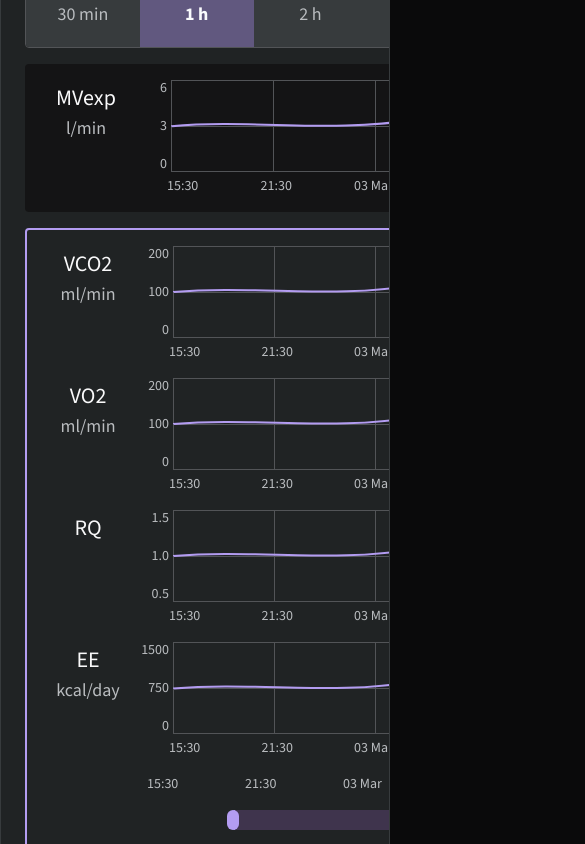
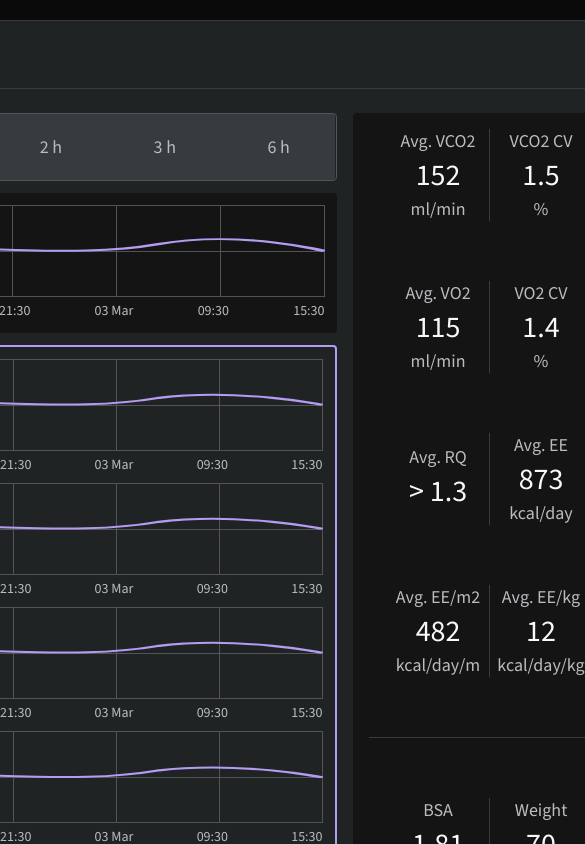
Before and after one commit to kevinhsu525/calorimetry-prototype, a React (Vite) app: page / in a window 390 px wide. Shown: the top 844 px of the page, 585 px wide, since content can reach past the window. Built offline with nearby package versions, Linux system fonts and the light colour scheme; the HTML template or start-up script is replaced by a standard one.

Commit message:
fix: add Header and set fixed UI dimensions to 909x975px
- Add Header component with 'Calorimetry' title and close button
- Set fixed container size to 909x975px (no responsive)
- Adjust internal layout spacing to fit fixed dimensions
- Fix index.css to properly center fixed-size container

```diff
--- a/src/App.tsx
+++ b/src/App.tsx
@@ -5,7 +5,6 @@ import Chart from './components/Chart';
 import Readings from './components/Readings';
 import Spinbox from './components/Spinbox';
 
-// Chart configurations
 const chartConfigs = [
   {
     title: 'VCO2',
@@ -47,19 +46,22 @@ const chartConfigs = [
 
 const App: React.FC = () => {
   return (
-    <div className="w-full max-w-[1200px] bg-[#202324] border border-[#373b3d] rounded flex flex-col overflow-hidden">
-      {/* Header */}
+    <div
+      className="bg-[#202324] border border-[#373b3d] flex flex-col"
+      style={{ width: '909px', height: '975px' }}
+    >
+      {/* Header - 68px */}
       <Header />
 
-      {/* Main Content */}
-      <div className="flex flex-1 gap-4 p-6 overflow-auto">
+      {/* Main Content - 907px remaining */}
+      <div className="flex flex-1 gap-4 p-6 overflow-hidden" style={{ height: '907px' }}>
         {/* Left Panel - Charts */}
-        <div className="flex flex-col gap-4 w-[571px] shrink-0">
+        <div className="flex flex-col gap-3 w-[571px] shrink-0" style={{ height: '859px' }}>
           {/* Time Range Buttons */}
           <TimeRangeButtons />
 
           {/* MVexp Chart (Primary) */}
-          <div className="bg-[#141415] rounded p-4 flex flex-col gap-4">
+          <div className="bg-[#141415] rounded p-3 flex flex-col gap-2 shrink-0">
             <Chart
               title="MVexp"
               unit="l/min"
@@ -72,7 +74,8 @@ const App: React.FC = () => {
           </div>
 
           {/* Disclosure Area */}
-          <div className="border-2 border-[#b39cf1] rounded p-4 flex flex-col gap-4">
+          <div className="border-2 border-[#b39cf1] rounded p-3 flex flex-col gap-2 flex-1 min-h-0">
+            <div className="flex flex-col gap-2 overflow-hidden">
               {chartConfigs.map((config) => (
                 <Chart
                   key={config.title}
@@ -87,8 +90,7 @@ const App: React.FC = () => {
               ))}
 
               {/* Time Range Picker Area */}
-            <div className="flex flex-col gap-4 pl-[104px]">
-              {/* Time labels */}
+              <div className="flex flex-col gap-2 pl-[104px]">
                 <div className="flex justify-between text-[#babdc0] text-sm">
                   <span>15:30</span>
                   <span>21:30</span>
@@ -97,13 +99,10 @@ const App: React.FC = () => {
                   <span>15:30</span>
                 </div>
 
-              {/* Time range overlay */}
                 <div className="relative h-[20px] flex items-center">
                   <div className="absolute left-[20%] right-[30%] h-full bg-[rgba(190,119,243,0.2)] border-x-2 border-[#b39cf1] rounded-sm" />
-                {/* Start handle */}
-                <div className="absolute left-[20%] top-1/2 -translate-x-1/2 -translate-y-1/2 w-3 h-5 bg-[#b39cf1] rounded-full cursor-ew-resize" />
-                {/* End handle */}
-                <div className="absolute right-[30%] top-1/2 translate-x-1/2 -translate-y-1/2 w-3 h-5 bg-[#b39cf1] rounded-sm cursor-ew-resize" />
+                  <div className="absolute left-[20%] top-1/2 -translate-x-1/2 -translate-y-1/2 w-3 h-5 bg-[#b39cf1] rounded-full" />
+                  <div className="absolute right-[30%] top-1/2 translate-x-1/2 -translate-y-1/2 w-3 h-5 bg-[#b39cf1] rounded-sm" />
                 </div>
               </div>
 
@@ -111,9 +110,10 @@ const App: React.FC = () => {
               <Spinbox />
             </div>
           </div>
+        </div>
 
         {/* Right Panel - Readings */}
-        <div className="w-[274px] bg-[#141415] rounded p-4 shrink-0">
+        <div className="w-[274px] bg-[#141415] rounded p-4 shrink-0 overflow-hidden" style={{ height: '859px' }}>
           <Readings />
         </div>
       </div>
--- a/src/index.css
+++ b/src/index.css
@@ -4,8 +4,6 @@
 
 body {
   margin: 0;
-  display: flex;
-  place-items: center;
   min-width: 320px;
   min-height: 100vh;
   background-color: #0a0a0b;
@@ -14,8 +12,10 @@ body {
 
 #root {
   width: 100%;
-  height: 100vh;
+  min-height: 100vh;
   display: flex;
   justify-content: center;
   align-items: center;
+  padding: 20px;
+  box-sizing: border-box;
 }
```
Lines whose indentation alone changed are shown as unchanged.
